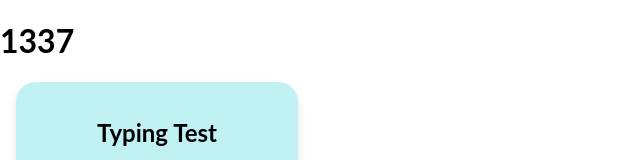
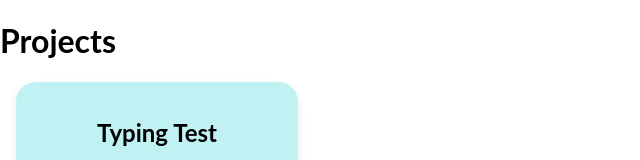
Before and after one commit to Aaronsdh/my_website, a website built with Vite: page index.html in a window 1280 px wide. Shown: the top 160 px of the page, without its empty margins (0-640 px from the left). Built offline with nearby package versions, Linux system fonts and the light colour scheme.

Commit message:
Change header

```diff
--- a/index.html
+++ b/index.html
@@ -8,7 +8,7 @@
 </head>
 
 <body>
-    <h1>1337</h1>
+    <h1>Projects</h1>
 
     <div class="project-card" data-link="/games/typing-test/index.html">
         <h2>Typing Test</h2>
```
